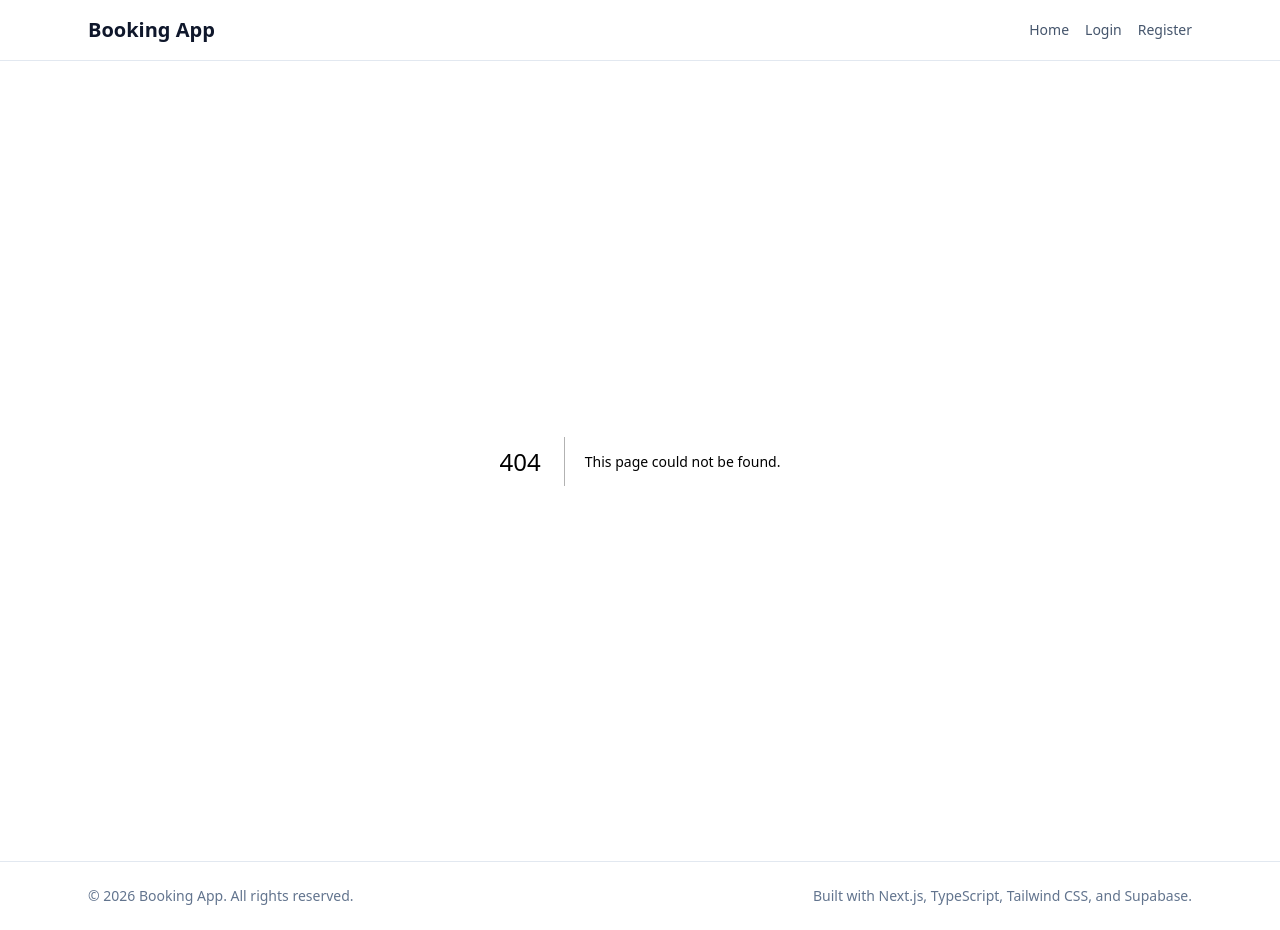
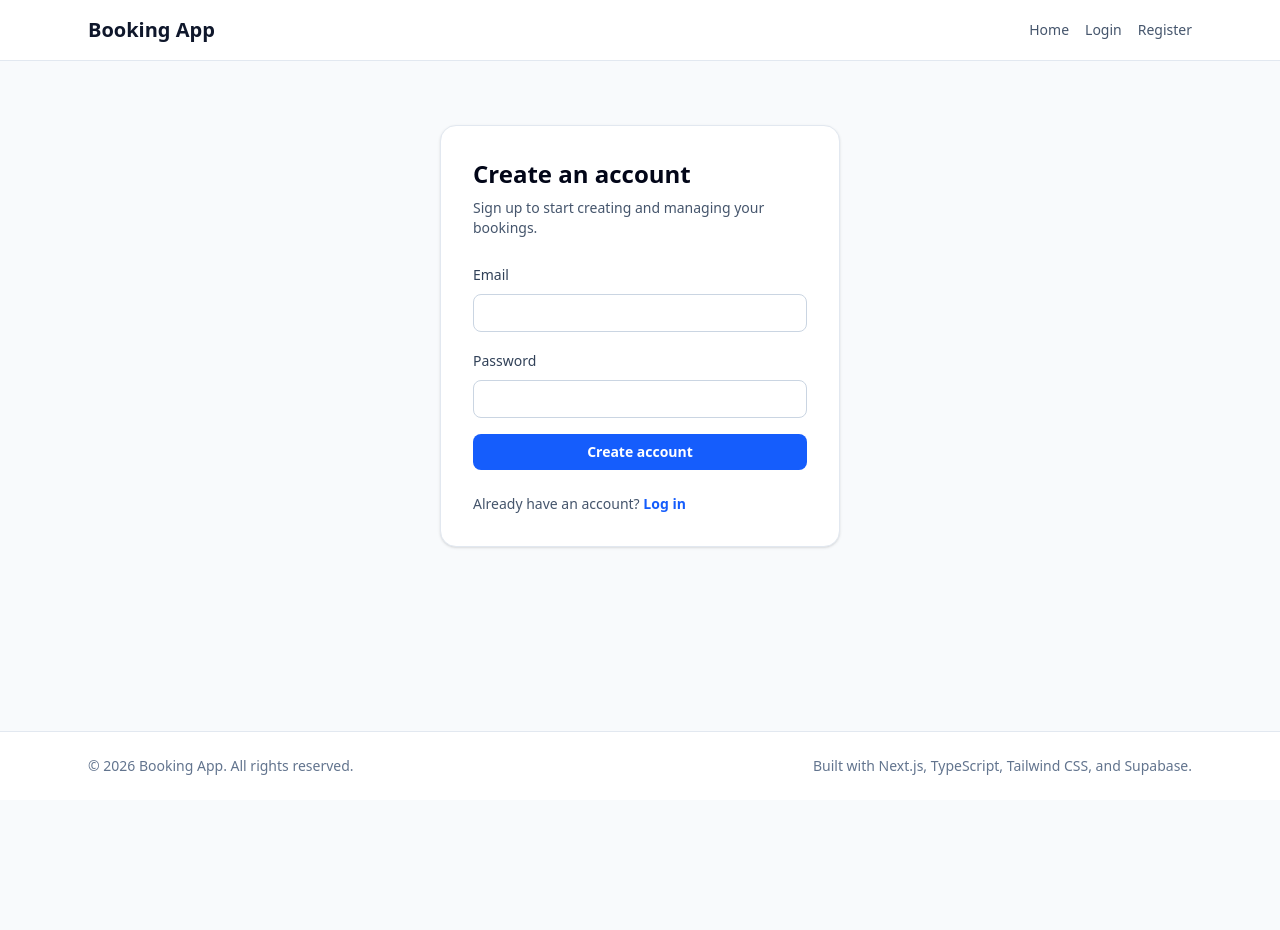
Before and after one commit to hamsterjoe/booking-app, a Next.js app: page /register in a window 1280 px wide. Before the commit this address had no page. After the commit the page ends 800 px from the top, so only its background shows below. Built offline with nearby package versions, Linux system fonts and the light colour scheme.

Commit message:
Created authentication and authorization pages

```diff
--- /dev/null
+++ b/app/auth/actions.ts
@@ -0,0 +1,48 @@
+"use server";
+
+import { redirect } from "next/navigation";
+import { createSupabaseServerClient } from "@/lib/supabase/server";
+
+export async function register(formData: FormData) {
+  const email = String(formData.get("email"));
+  const password = String(formData.get("password"));
+
+  const supabase = await createSupabaseServerClient();
+
+  const { error } = await supabase.auth.signUp({
+    email,
+    password,
+  });
+
+  if (error) {
+    redirect("/register?error=Could not create account");
+  }
+
+  redirect("/login?message=Check your email to confirm your account");
+}
+
+export async function login(formData: FormData) {
+  const email = String(formData.get("email"));
+  const password = String(formData.get("password"));
+
+  const supabase = await createSupabaseServerClient();
+
+  const { error } = await supabase.auth.signInWithPassword({
+    email,
+    password,
+  });
+
+  if (error) {
+    redirect("/login?error=Invalid email or password");
+  }
+
+  redirect("/dashboard");
+}
+
+export async function logout() {
+  const supabase = await createSupabaseServerClient();
+
+  await supabase.auth.signOut();
+
+  redirect("/login");
+}
--- /dev/null
+++ b/app/login/page.tsx
@@ -0,0 +1,79 @@
+import Link from "next/link";
+import { login } from "@/app/auth/actions";
+
+type LoginPageProps = {
+  searchParams: Promise<{
+    error?: string;
+    message?: string;
+  }>;
+};
+
+export default async function LoginPage({ searchParams }: LoginPageProps) {
+  const params = await searchParams;
+
+  return (
+    <section className="mx-auto flex max-w-md flex-col px-6 py-16">
+      <div className="rounded-2xl border border-slate-200 bg-white p-8 shadow-sm">
+        <h1 className="text-2xl font-bold text-slate-950">Log in</h1>
+
+        <p className="mt-2 text-sm text-slate-600">
+          Log in to access your dashboard and manage your bookings.
+        </p>
+
+        {params.error ? (
+          <p className="mt-4 rounded-lg bg-red-50 px-4 py-3 text-sm text-red-700">
+            {params.error}
+          </p>
+        ) : null}
+
+        {params.message ? (
+          <p className="mt-4 rounded-lg bg-green-50 px-4 py-3 text-sm text-green-700">
+            {params.message}
+          </p>
+        ) : null}
+
+        <form action={login} className="mt-6 flex flex-col gap-4">
+          <div>
+            <label htmlFor="email" className="text-sm font-medium text-slate-700">
+              Email
+            </label>
+            <input
+              id="email"
+              name="email"
+              type="email"
+              required
+              className="mt-2 w-full rounded-lg border border-slate-300 px-3 py-2 text-sm outline-none focus:border-blue-500"
+            />
+          </div>
+
+          <div>
+            <label htmlFor="password" className="text-sm font-medium text-slate-700">
+              Password
+            </label>
+            <input
+              id="password"
+              name="password"
+              type="password"
+              required
+              className="mt-2 w-full rounded-lg border border-slate-300 px-3 py-2 text-sm outline-none focus:border-blue-500"
+            />
+          </div>
+
+          <button
+            type="submit"
+            className="rounded-lg bg-blue-600 px-4 py-2 text-sm font-semibold text-white hover:bg-blue-700"
+          >
+            Log in
+          </button>
+        </form>
+
+        <p className="mt-6 text-sm text-slate-600">
+          Do not have an account?{" "}
+          <Link href="/register" className="font-semibold text-blue-600 hover:text-blue-700">
+            Create one
+          </Link>
+        </p>
+      </div>
+    </section>
+  );
+}
--- /dev/null
+++ b/app/register/page.tsx
@@ -0,0 +1,80 @@
+import Link from "next/link";
+import { register } from "@/app/auth/actions";
+
+type RegisterPageProps = {
+  searchParams: Promise<{
+    error?: string;
+    message?: string;
+  }>;
+};
+
+export default async function RegisterPage({ searchParams }: RegisterPageProps) {
+  const params = await searchParams;
+
+  return (
+    <section className="mx-auto flex max-w-md flex-col px-6 py-16">
+      <div className="rounded-2xl border border-slate-200 bg-white p-8 shadow-sm">
+        <h1 className="text-2xl font-bold text-slate-950">Create an account</h1>
+
+        <p className="mt-2 text-sm text-slate-600">
+          Sign up to start creating and managing your bookings.
+        </p>
+
+        {params.error ? (
+          <p className="mt-4 rounded-lg bg-red-50 px-4 py-3 text-sm text-red-700">
+            {params.error}
+          </p>
+        ) : null}
+
+        {params.message ? (
+          <p className="mt-4 rounded-lg bg-green-50 px-4 py-3 text-sm text-green-700">
+            {params.message}
+          </p>
+        ) : null}
+
+        <form action={register} className="mt-6 flex flex-col gap-4">
+          <div>
+            <label htmlFor="email" className="text-sm font-medium text-slate-700">
+              Email
+            </label>
+            <input
+              id="email"
+              name="email"
+              type="email"
+              required
+              className="mt-2 w-full rounded-lg border border-slate-300 px-3 py-2 text-sm outline-none focus:border-blue-500"
+            />
+          </div>
+
+          <div>
+            <label htmlFor="password" className="text-sm font-medium text-slate-700">
+              Password
+            </label>
+            <input
+              id="password"
+              name="password"
+              type="password"
+              required
+              minLength={6}
+              className="mt-2 w-full rounded-lg border border-slate-300 px-3 py-2 text-sm outline-none focus:border-blue-500"
+            />
+          </div>
+
+          <button
+            type="submit"
+            className="rounded-lg bg-blue-600 px-4 py-2 text-sm font-semibold text-white hover:bg-blue-700"
+          >
+            Create account
+          </button>
+        </form>
+
+        <p className="mt-6 text-sm text-slate-600">
+          Already have an account?{" "}
+          <Link href="/login" className="font-semibold text-blue-600 hover:text-blue-700">
+            Log in
+          </Link>
+        </p>
+      </div>
+    </section>
+  );
+}
--- /dev/null
+++ b/components/auth/LogoutButton.tsx
@@ -0,0 +1,14 @@
+import { logout } from "@/app/auth/actions";
+
+export function LogoutButton() {
+  return (
+    <form action={logout}>
+      <button
+        type="submit"
+        className="text-sm font-medium text-slate-600 hover:text-slate-950"
+      >
+        Log out
+      </button>
+    </form>
+  );
+}
--- a/package.json
+++ b/package.json
@@ -9,6 +9,8 @@
     "lint": "eslint"
   },
   "dependencies": {
+    "@supabase/ssr": "^0.10.3",
+    "@supabase/supabase-js": "^2.107.0",
     "next": "16.2.7",
     "react": "19.2.4",
     "react-dom": "19.2.4"
```
Also changed, not shown: 1 other file (tests, documents, lock files or other folders).
